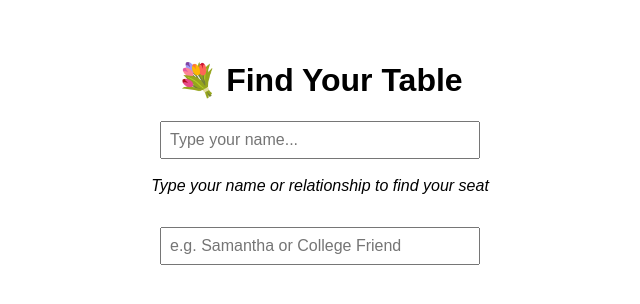
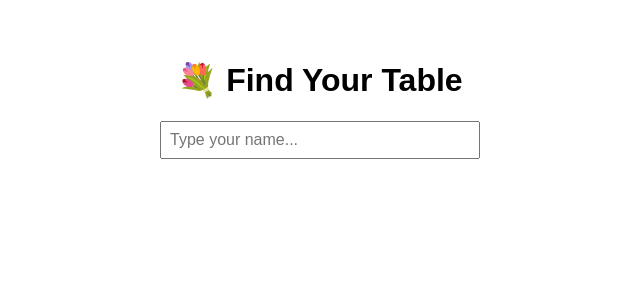
Before and after one commit to samanthaaasher/wedding-table-lookup, a plain HTML site: page index.html in a window 1280 px wide. Shown: the whole page, without its empty margins (320-960 px from the left). Drawn offline with Linux system fonts and the light colour scheme.

Commit message:
Update index.html

```diff
--- a/index.html
+++ b/index.html
@@ -12,6 +12,3 @@
   <script src="script.js"></script>
 </body>
 </html>
-<p style="font-style: italic; margin-bottom: 2rem;">Type your name or relationship to find your seat</p>
-<input type="text" id="searchBox" placeholder="e.g. Samantha or College Friend" autocomplete="off" />
-<ul id="results"></ul>
```
